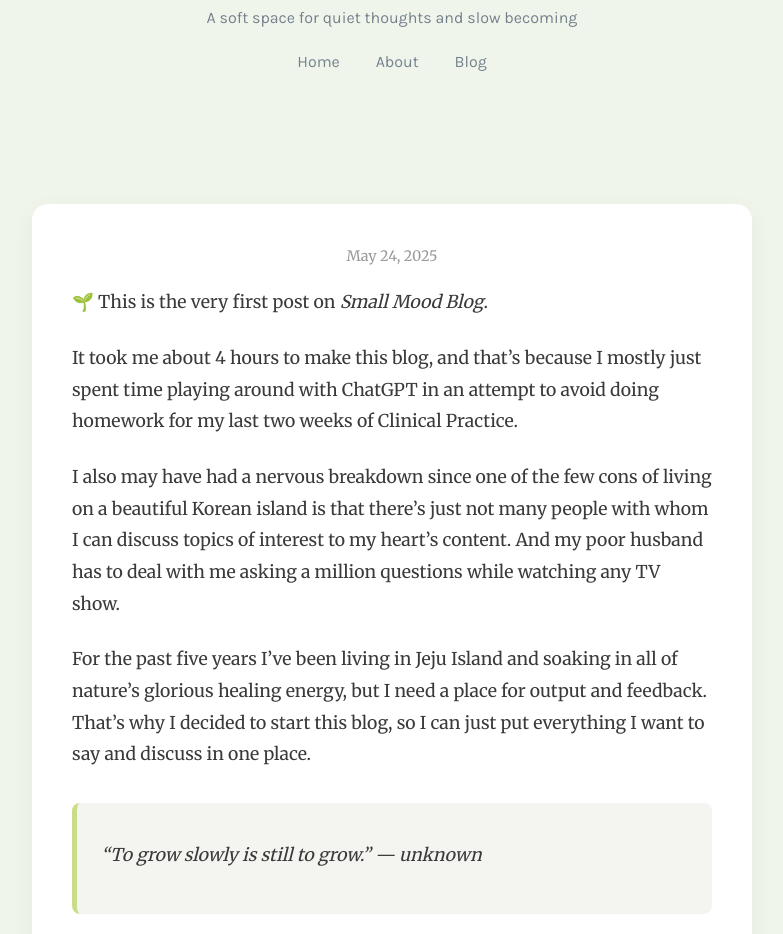
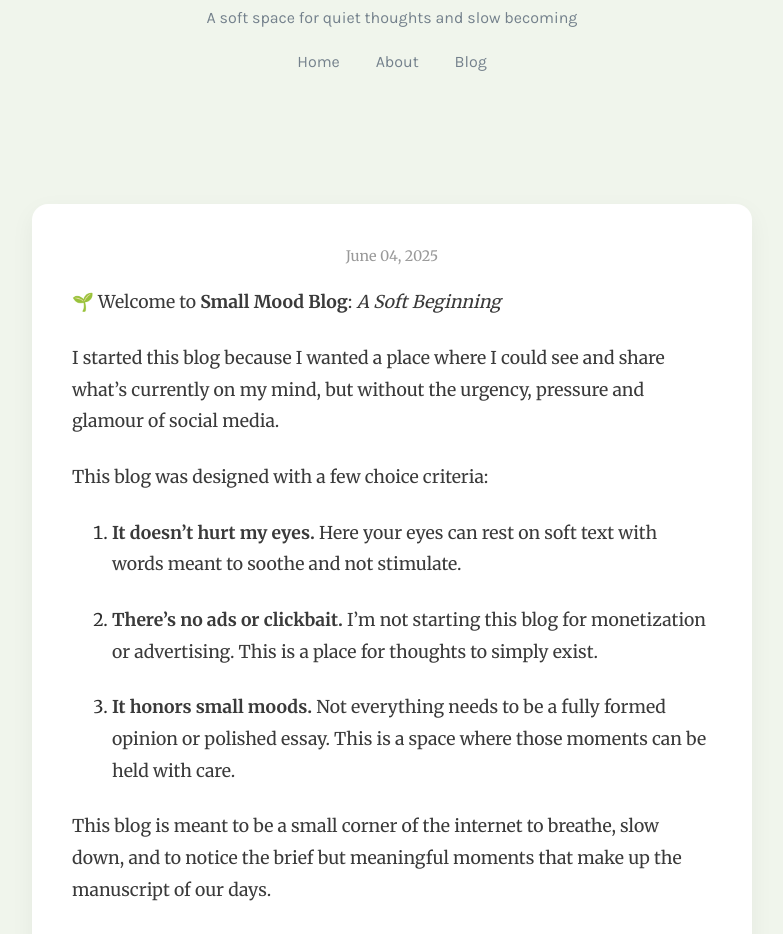
Before and after one commit to naneecodes/naneecodes.github.io, a Jekyll site: the page built from _posts/2025-05-24-first-post.md, in a window 1280 px wide. Shown: the part 480-1414 px from the top of the page, without its empty margins (248-1031 px from the left). Built offline with Jekyll 4.4.1, drawn with Linux system fonts in a browser that asks for light colours; some of the changed text lies outside the part shown.

Commit message:
Update first blog post

```diff
--- a/_posts/2025-05-24-first-post.md
+++ b/_posts/2025-05-24-first-post.md
@@ -1,14 +1,21 @@
 ---
 layout: post
-title: "First Post"
+title: "Welcome to Small Mood Blog"
+date: 2025-06-04
 ---
 
-🌱 This is the very first post on *Small Mood Blog*.
+🌱 Welcome to **Small Mood Blog**: *A Soft Beginning*
 
-It took me about 4 hours to make this blog, and that's because I mostly just spent time playing around with ChatGPT in an attempt to avoid doing homework for my last two weeks of Clinical Practice.
+I started this blog because I wanted a place where I could see and share what's currently on my mind, but without the urgency, pressure and glamour of social media.
 
-I also may have had a nervous breakdown since one of the few cons of living on a beautiful Korean island is that there's just not many people with whom I can discuss topics of interest to my heart's content. And my poor husband has to deal with me asking a million questions while watching any TV show.
+This blog was designed with a few choice criteria:
 
-For the past five years I've been living in Jeju Island and soaking in all of nature's glorious healing energy, but I need a place for output and feedback. That's why I decided to start this blog, so I can just put everything I want to say and discuss in one place.
+1. **It doesn't hurt my eyes.** Here your eyes can rest on soft text with words meant to soothe and not stimulate.
 
-> “To grow slowly is still to grow.” — unknown
+2. **There's no ads or clickbait.** I'm not starting this blog for monetization or advertising. This is a place for thoughts to simply exist.
+
+3. **It honors small moods.** Not everything needs to be a fully formed opinion or polished essay. This is a space where those moments can be held with care.
+
+This blog is meant to be a small corner of the internet to breathe, slow down, and to notice the brief but meaningful moments that make up the manuscript of our days.
+
+May this space feel like your favorite morning mug - a quiet place to sit with whatever mood you're carrying today.
```
